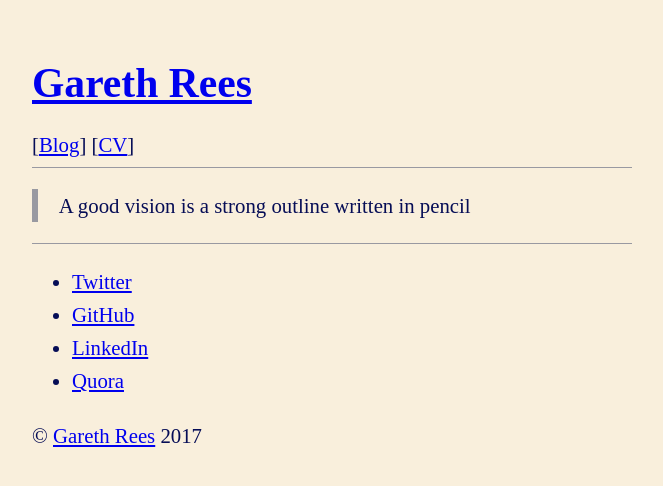
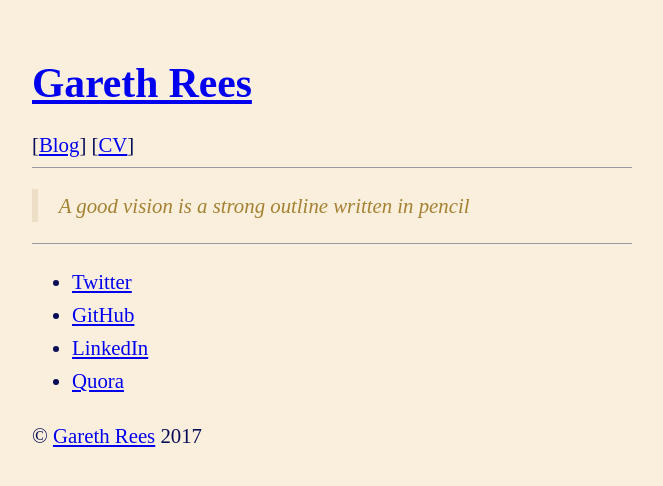
Before and after one commit to garethrees/garethrees.github.com, a Jekyll site: the page built from _posts/2011-03-01-a-good-vision-is-a-strong-outline-written-in-pencil.markdown, in a window 1280 px wide. Shown: the top 486 px of the page, without its empty margins (308-971 px from the left). Built offline with Jekyll 4.4.1, drawn with Linux system fonts in a browser that asks for light colours.

Commit message:
Update blockquote styling
Same colour as code, italics and better border colour

```diff
--- a/_layouts/default.html
+++ b/_layouts/default.html
@@ -27,7 +27,9 @@
       max-width: 600px;
     }
     blockquote {
-      border-left: 6px solid #9999A1;
+      border-left: 6px solid #ecdfc6;
+      color: #a58133;
+      font-style: italic;
       margin-left: 0;
       padding-left: 1em;
     }
```
